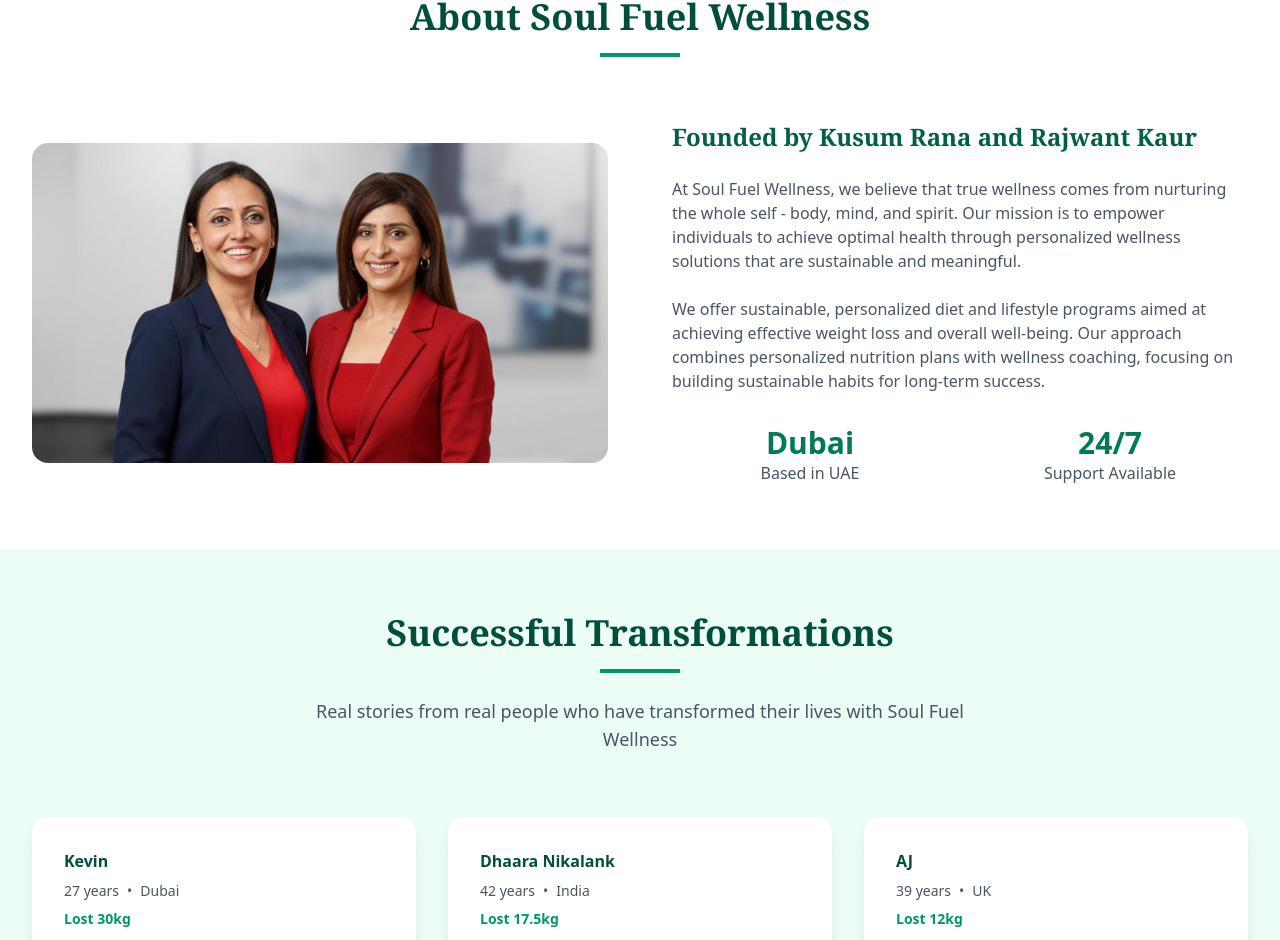
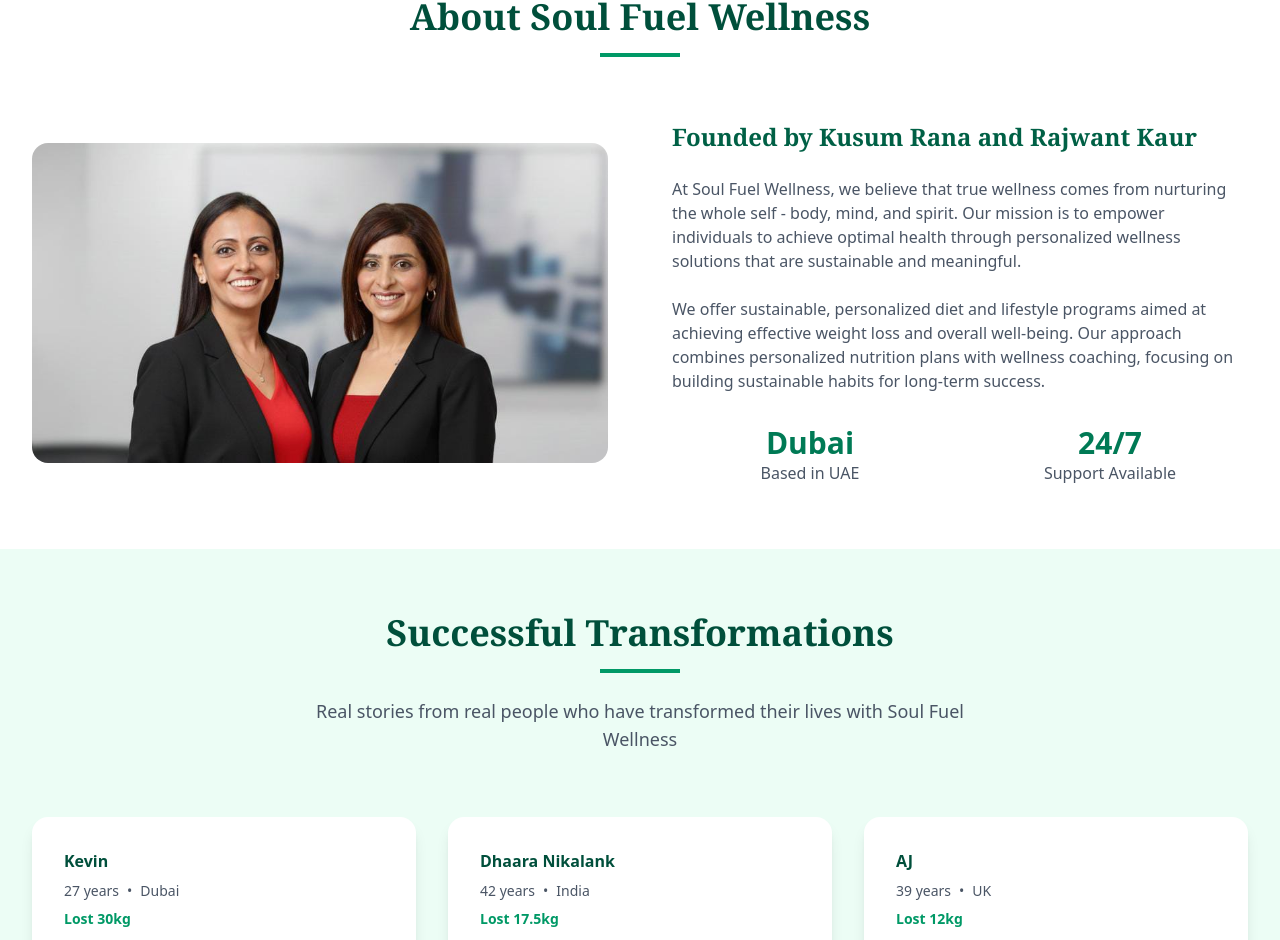
Before and after one commit to AmanMishra0987/nutri, a React (Vite) app: page / in a window 1280 px wide. Shown: the part 849-1789 px from the top of the page. Built offline with nearby package versions, Linux system fonts and the light colour scheme.

Commit message:
Update team image path in images.js

```diff
--- a/src/constants/images.js
+++ b/src/constants/images.js
@@ -5,7 +5,7 @@ export const IMAGES = {
   heroSection: "https://images.unsplash.com/photo-1544025162-d76694265947?ixlib=rb-4.0.3&ixid=M3wxMjA3fDB8MHxwaG90by1wYWdlfHx8fGVufDB8fHx8fA%3D%3D&auto=format&fit=crop&w=2069&q=80",
 
   // About section - Founders Kusum Rana and Rajwant Kaur
-  teamImage: "/founders.jpeg",
+  teamImage: "/found.jpeg",
 
   // Gallery images - Nutrition, healthy eating, and weight loss related
   gallery: [
```
